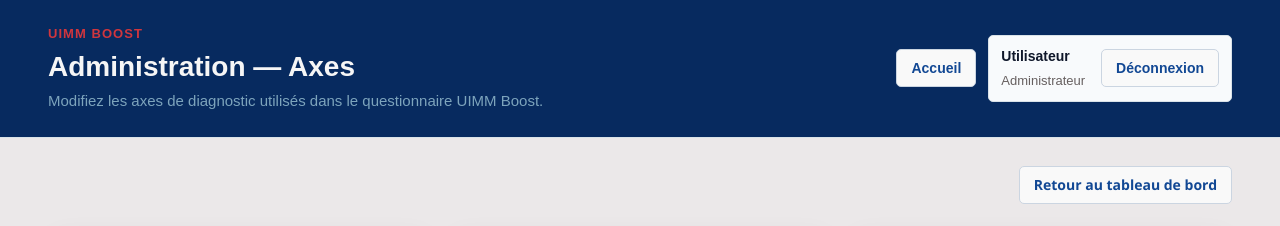
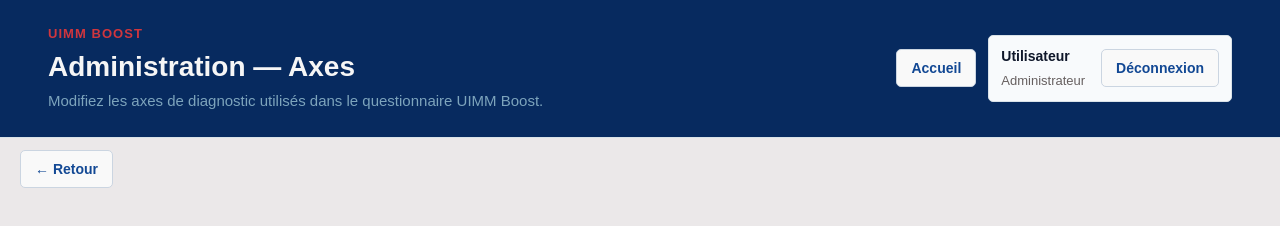
Before and after one commit to khrisssss/UIMM_app, a React (Vite) app in the folder Frontend/: page /admin/axes in a window 1280 px wide. Shown: the top 226 px of the page. Built offline with nearby package versions, Linux system fonts and the light colour scheme; no server answers; sample sign-in values are in the browser's storage.

Commit message:
Place back button under the page banner

```diff
--- a/Frontend/src/components/AppHeader.jsx
+++ b/Frontend/src/components/AppHeader.jsx
@@ -1,3 +1,4 @@
+import PageBackButton from "./PageBackButton";
 import { displayLabel } from "../utils/french";
 import "../App.css";
 
@@ -19,6 +20,7 @@ function AppHeader({ title, subtitle }) {
   }
 
   return (
+    <>
     <header className="top-app-header">
       <div>
         <p className="eyebrow">UIMM Boost</p>
@@ -39,6 +41,8 @@ function AppHeader({ title, subtitle }) {
         </div>
       </div>
     </header>
+    <PageBackButton />
+    </>
   );
 }
 
```
